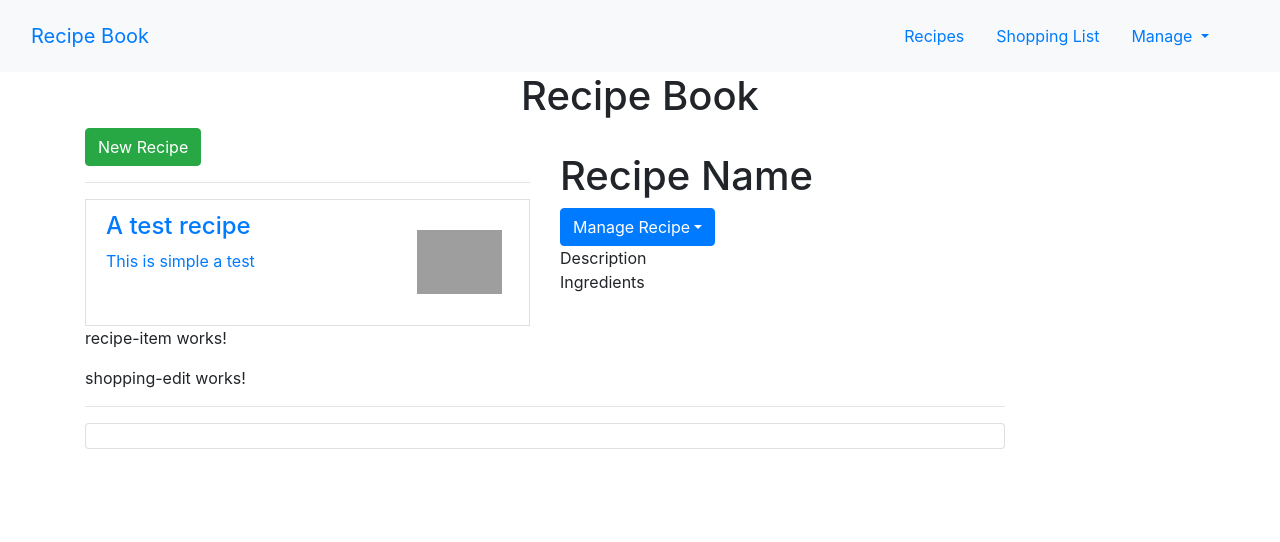
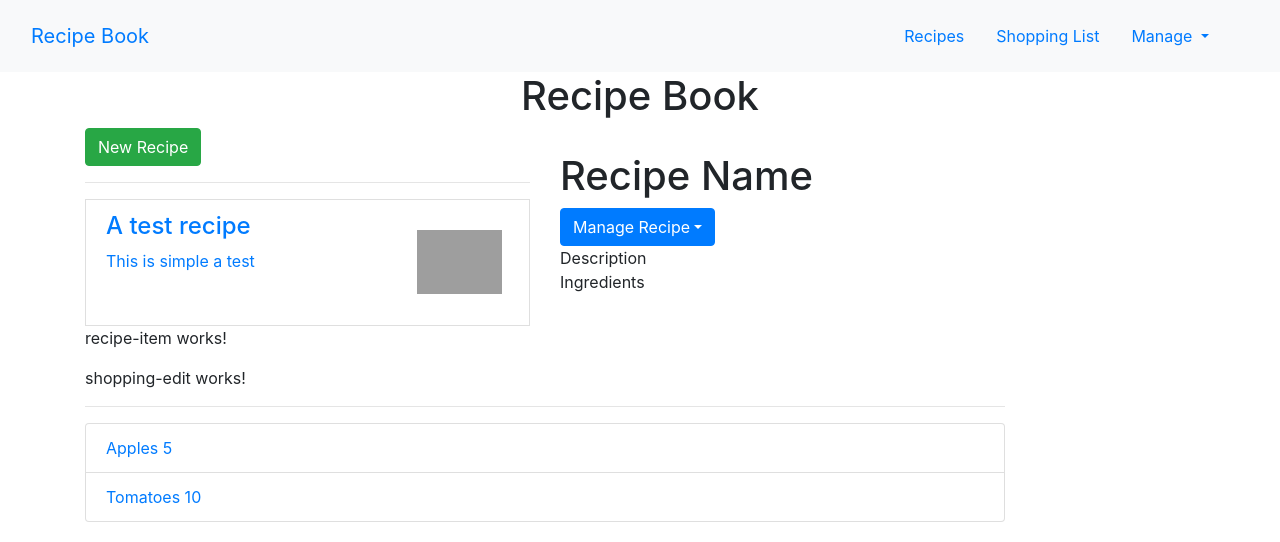
Before and after one commit to shekhardixit/Angular-Project1, an Angular app: page / in a window 1280 px wide. Shown: the top 542 px of the page. Built offline with nearby package versions, Linux system fonts and the light colour scheme; grey boxes are pictures that could not be loaded.

Commit message:
Created and outputted the Shopping List

```diff
--- a/src/app/shared/ingredient.model.ts
+++ b/src/app/shared/ingredient.model.ts
@@ -1,6 +1,5 @@
-export class Ingredients{
+export class Ingredient{
     constructor(public name:string, public amount:number){
-        this.name= name;
-        this.amount= amount;
+
     }
 }
--- a/src/app/shopping-list/shopping-list.component.html
+++ b/src/app/shopping-list/shopping-list.component.html
@@ -4,7 +4,9 @@
             <app-shopping-edit></app-shopping-edit>
             <hr>
             <ul class="list-group">
-                <a style="cursor: pointer;" class="list-group-item"></a>
+                <a style="cursor: pointer;" class="list-group-item" *ngFor="let ingredient of ingredients">
+                    {{ingredient.name}} {{ingredient.amount}}
+                </a>
             </ul>
         </div>
     </div>
--- a/src/app/shopping-list/shopping-list.component.ts
+++ b/src/app/shopping-list/shopping-list.component.ts
@@ -1,4 +1,6 @@
+import { applySourceSpanToStatementIfNeeded } from '@angular/compiler/src/output/output_ast';
 import { Component, OnInit } from '@angular/core';
+import { Ingredient } from '../shared/ingredient.model';
 
 @Component({
   selector: 'app-shopping-list',
@@ -6,7 +8,10 @@
   styleUrls: ['./shopping-list.component.css']
 })
 export class ShoppingListComponent implements OnInit {
-  ingredients=[];
+  ingredients: Ingredient[]=[
+    new Ingredient('Apples', 5),
+    new Ingredient('Tomatoes', 10)
+  ];
 
   constructor() { }
 
```
